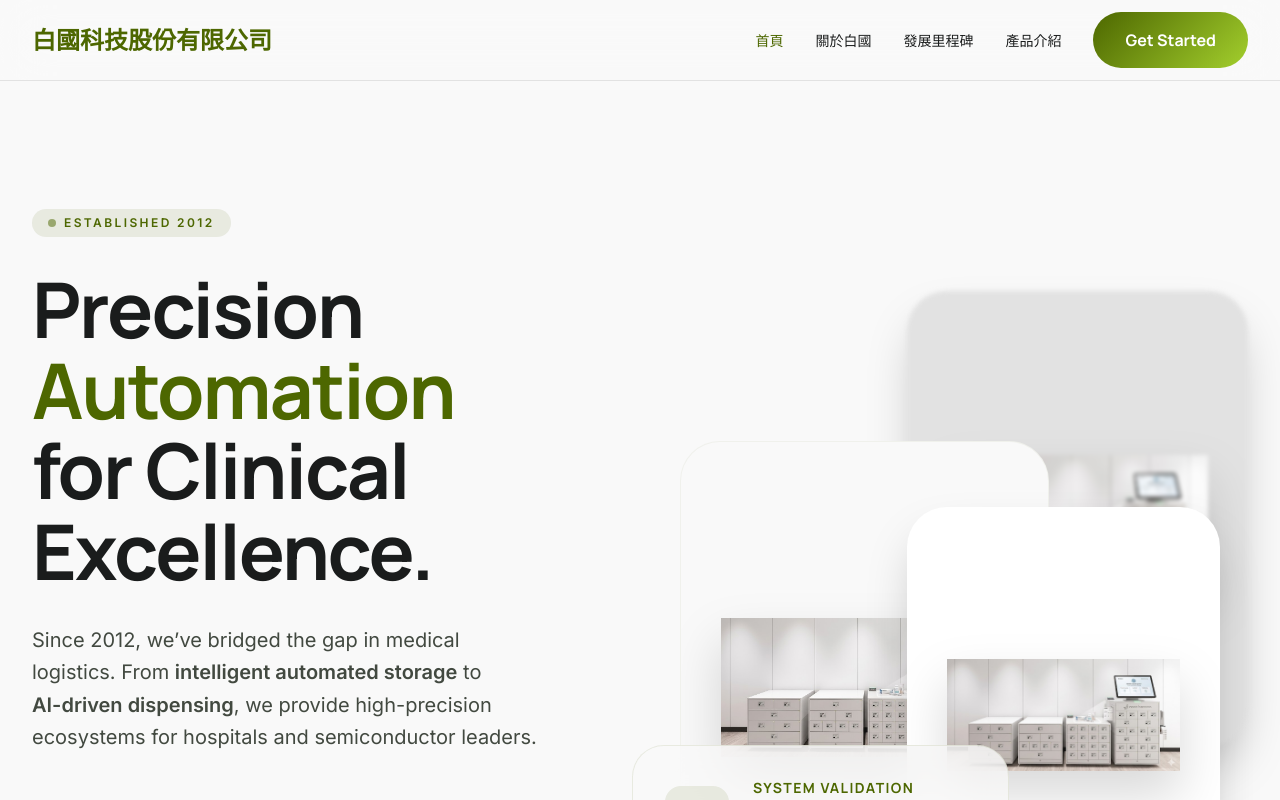
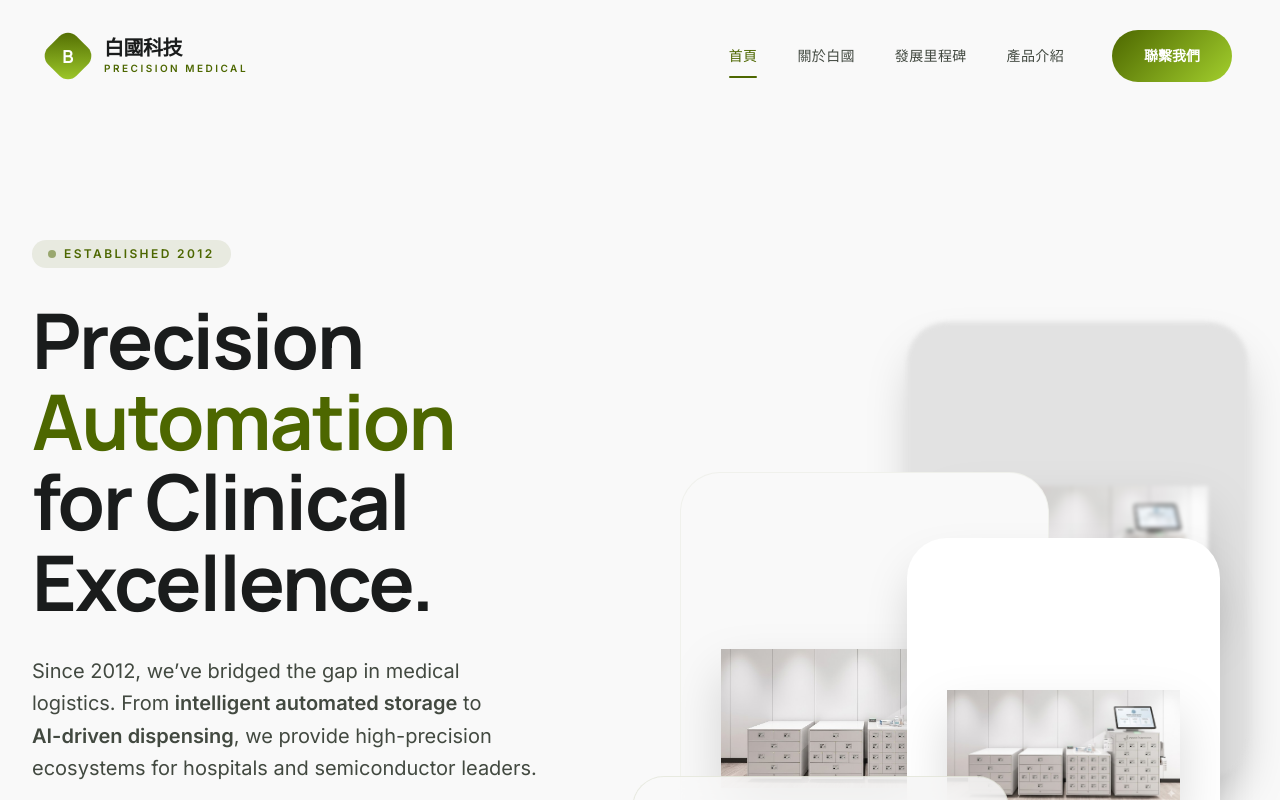
Before and after one commit to mrae43/company-profile-seo, a React (Vite) app: page / in a window 1280 px wide. Shown: the top 800 px of the page. Built offline with nearby package versions, Linux system fonts and the light colour scheme.

Commit message:
feat: upgrade navbar component to production grade

```diff
--- a/src/components/layout/Navbar.jsx
+++ b/src/components/layout/Navbar.jsx
@@ -1,9 +1,19 @@
-import { useState } from 'react';
+import { useState, useEffect } from 'react';
 import { NavLink, Link } from 'react-router-dom';
 import { motion, AnimatePresence } from 'framer-motion';
 
 export default function Navbar() {
   const [isOpen, setIsOpen] = useState(false);
+  const [scrolled, setScrolled] = useState(false);
+
+  // Listen for scroll to adjust navbar appearance
+  useEffect(() => {
+    const handleScroll = () => {
+      setScrolled(window.scrollY > 20);
+    };
+    window.addEventListener('scroll', handleScroll);
+    return () => window.removeEventListener('scroll', handleScroll);
+  }, []);
 
   const toggleMenu = () => setIsOpen(!isOpen);
 
@@ -15,36 +25,71 @@ export default function Navbar() {
   ];
 
   return (
-    <header className="sticky top-0 z-50 bg-glass border-b border-surface-container-highest">
-      <nav className="max-w-7xl mx-auto px-4 sm:px-6 lg:px-8">
-        <div className="flex justify-between h-20 items-center">
+    <header
+      className={`sticky top-0 z-50 transition-all duration-500 ${
+        scrolled
+          ? 'bg-glass border-b border-outline-variant/10 py-3 shadow-ambient'
+          : 'bg-transparent py-6'
+      }`}
+    >
+      <nav className="max-w-7xl mx-auto px-6 sm:px-10 lg:px-12">
+        <div className="flex justify-between items-center h-16">
           {/* Logo */}
           <div className="flex-shrink-0 flex items-center">
-            <Link to="/" className="text-2xl font-display font-bold text-primary">
-              白國科技股份有限公司
+            <Link to="/" className="group flex items-center gap-4">
+              <div className="relative w-10 h-10 flex items-center justify-center">
+                <div className="absolute inset-0 bg-primary-gradient rounded-xl transform rotate-45 group-hover:rotate-90 transition-transform duration-700 ease-out" />
+                <span className="relative z-10 text-white font-display font-bold text-lg">B</span>
+              </div>
+              <div className="flex flex-col">
+                <span className="text-xl font-display font-bold text-on-surface leading-none tracking-tight">
+                  白國科技
+                </span>
+                <span className="text-[10px] font-sans font-semibold uppercase tracking-[0.25em] text-primary leading-tight mt-1">
+                  Precision Medical
+                </span>
+              </div>
             </Link>
           </div>
 
           {/* Desktop Navigation */}
-          <div className="hidden md:flex space-x-8 items-center">
+          <div className="hidden md:flex space-x-12 items-center">
+            <div className="flex space-x-10">
               {navItems.map((item) => (
                 <NavLink
                   key={item.name}
                   to={item.path}
                   className={({ isActive }) =>
-                  `text-body-md font-medium transition-colors ${
-                    isActive ? 'text-primary' : 'text-on-surface hover:text-primary'
+                    `relative text-sm font-medium tracking-wide transition-all duration-300 py-2 ${
+                      isActive
+                        ? 'text-primary'
+                        : 'text-on-surface-variant hover:text-primary'
                     }`
                   }
                 >
+                  {({ isActive }) => (
+                    <>
                       {item.name}
+                      {isActive && (
+                        <motion.div
+                          layoutId="nav-underline"
+                          className="absolute -bottom-1 left-0 right-0 h-0.5 bg-primary rounded-full"
+                          initial={false}
+                          transition={{ type: 'spring', stiffness: 380, damping: 30 }}
+                        />
+                      )}
+                    </>
+                  )}
                 </NavLink>
               ))}
+            </div>
+
             <Link
               to="/contact"
-              className="bg-primary-gradient text-surface-container-lowest px-8 py-4 rounded-full font-display font-bold hover:shadow-ambient transition-shadow"
+              className="group relative overflow-hidden bg-primary-gradient text-white px-8 py-4 rounded-full font-display font-bold text-sm shadow-ambient hover:shadow-primary/20 transition-all duration-500 transform hover:-translate-y-0.5 active:translate-y-0"
             >
-              Get Started
+              <span className="relative z-10">聯繫我們</span>
+              <div className="absolute inset-0 bg-white/20 translate-y-full group-hover:translate-y-0 transition-transform duration-500 ease-out" />
             </Link>
           </div>
 
@@ -52,61 +97,83 @@ export default function Navbar() {
           <div className="flex items-center md:hidden">
             <button
               onClick={toggleMenu}
-              className="text-on-surface hover:text-primary focus:outline-none"
+              className="relative p-2 text-on-surface focus:outline-none"
               aria-expanded={isOpen}
               aria-controls="mobile-menu"
               aria-label="Toggle navigation menu"
             >
-              <svg
-                className="h-6 w-6"
-                fill="none"
-                viewBox="0 0 24 24"
-                stroke="currentColor"
-              >
-                {isOpen ? (
-                  <path strokeLinecap="round" strokeLinejoin="round" strokeWidth={2} d="M6 18L18 6M6 6l12 12" />
-                ) : (
-                  <path strokeLinecap="round" strokeLinejoin="round" strokeWidth={2} d="M4 6h16M4 12h16M4 18h16" />
-                )}
-              </svg>
+              <div className="flex flex-col gap-1.5 w-6">
+                <span className={`h-0.5 w-full bg-on-surface rounded-full transition-all duration-500 ${isOpen ? 'rotate-45 translate-y-2 bg-primary' : ''}`} />
+                <span className={`h-0.5 w-full bg-on-surface rounded-full transition-opacity duration-300 ${isOpen ? 'opacity-0' : ''}`} />
+                <span className={`h-0.5 w-full bg-on-surface rounded-full transition-all duration-500 ${isOpen ? '-rotate-45 -translate-y-2 bg-primary' : ''}`} />
+              </div>
             </button>
           </div>
         </div>
       </nav>
 
-      {/* Mobile Drawer */}
+      {/* Mobile Menu Drawer */}
       <AnimatePresence>
         {isOpen && (
           <motion.div
             id="mobile-menu"
-            initial={{ height: 0, opacity: 0 }}
-            animate={{ height: 'auto', opacity: 1 }}
-            exit={{ height: 0, opacity: 0 }}
-            className="md:hidden overflow-hidden bg-surface-container-lowest border-b border-surface-container-highest"
+            initial={{ opacity: 0, x: '100%' }}
+            animate={{ opacity: 1, x: 0 }}
+            exit={{ opacity: 0, x: '100%' }}
+            transition={{ type: 'spring', damping: 30, stiffness: 300 }}
+            className="fixed inset-0 z-40 md:hidden bg-surface flex flex-col pt-32 px-10"
           >
-            <div className="px-4 pt-2 pb-6 flex flex-col space-y-4">
-              {navItems.map((item) => (
+            <div className="flex flex-col space-y-10">
+              {navItems.map((item, index) => (
+                <motion.div
+                  key={item.name}
+                  initial={{ opacity: 0, y: 20 }}
+                  animate={{ opacity: 1, y: 0 }}
+                  transition={{ delay: 0.1 + index * 0.1 }}
+                >
                   <NavLink
-                  key={item.name}
                     to={item.path}
                     onClick={() => setIsOpen(false)}
                     className={({ isActive }) =>
-                    `block text-lg font-medium transition-colors ${
-                      isActive ? 'text-primary' : 'text-on-surface hover:text-primary'
-                    }`
+                      `text-5xl font-display font-bold transition-all ${
+                        isActive ? 'text-primary translate-x-2' : 'text-on-surface hover:text-primary'
+                      } block`
                     }
                   >
                     {item.name}
                   </NavLink>
+                </motion.div>
               ))}
+
+              <motion.div
+                initial={{ opacity: 0, y: 20 }}
+                animate={{ opacity: 1, y: 0 }}
+                transition={{ delay: 0.5 }}
+                className="pt-10 border-t border-outline-variant/10 mt-4"
+              >
                 <Link
                   to="/contact"
                   onClick={() => setIsOpen(false)}
-                className="inline-block text-center mt-4 bg-primary-gradient text-surface-container-lowest px-8 py-4 rounded-full font-display font-bold shadow-ambient"
+                  className="w-full text-center block bg-primary-gradient text-white px-8 py-6 rounded-2xl font-display font-bold text-xl shadow-ambient"
                 >
-                Get Started
+                  聯繫我們
                 </Link>
+                <div className="mt-16 space-y-3">
+                  <p className="text-sm font-sans uppercase tracking-[0.3em] font-bold text-primary">白國科技</p>
+                  <p className="text-base font-sans text-on-surface-variant leading-relaxed">Precision Medical Logistics & AI Robotics Partner</p>
                 </div>
+              </motion.div>
+            </div>
+
+            {/* Close button inside drawer */}
+            <button
+              onClick={() => setIsOpen(false)}
+              className="absolute top-10 right-10 p-2 text-on-surface-variant hover:text-primary transition-colors"
+            >
+              <svg className="w-10 h-10" fill="none" viewBox="0 0 24 24" stroke="currentColor">
+                <path strokeLinecap="round" strokeLinejoin="round" strokeWidth={1} d="M6 18L18 6M6 6l12 12" />
+              </svg>
+            </button>
           </motion.div>
         )}
       </AnimatePresence>
```
Lines whose indentation alone changed are shown as unchanged.
